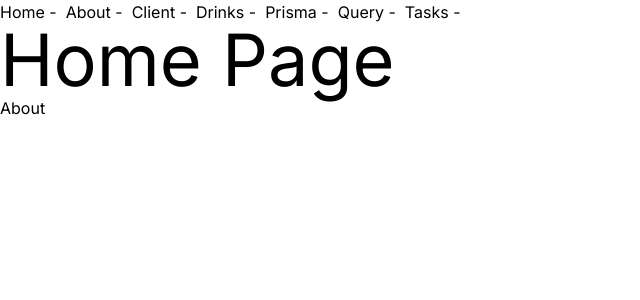
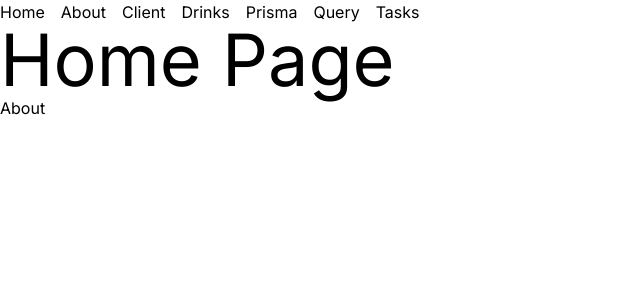
Before and after one commit to luciano44/next-tut, a Next.js app: page / in a window 1280 px wide. Shown: the top 300 px of the page, without its empty margins (0-640 px from the left). Built offline with nearby package versions, Linux system fonts and the light colour scheme.

Commit message:
setup navbar

```diff
--- a/components/navbar.jsx
+++ b/components/navbar.jsx
@@ -13,17 +13,9 @@ const navLinks = [
 const Navbar = () => {
   return (
     <nav>
-      {/* <Link href="/">Home - </Link>
-      <Link href="/about">About - </Link>
-      <Link href="/client">Client - </Link>
-      <Link href="/drinks">Drinks - </Link>
-      <Link href="/prisma-example">Prisma - </Link>
-      <Link href="/query">Query - </Link>
-      <Link href="/tasks">Tasks</Link> */}
-
       {navLinks.map((nl) => (
-        <Link key={nl[0]} href={nl[0]}>
-          {nl[1]} - &nbsp;
+        <Link key={nl[0]} href={nl[0]} className="mr-4">
+          {nl[1]}
         </Link>
       ))}
     </nav>
```
